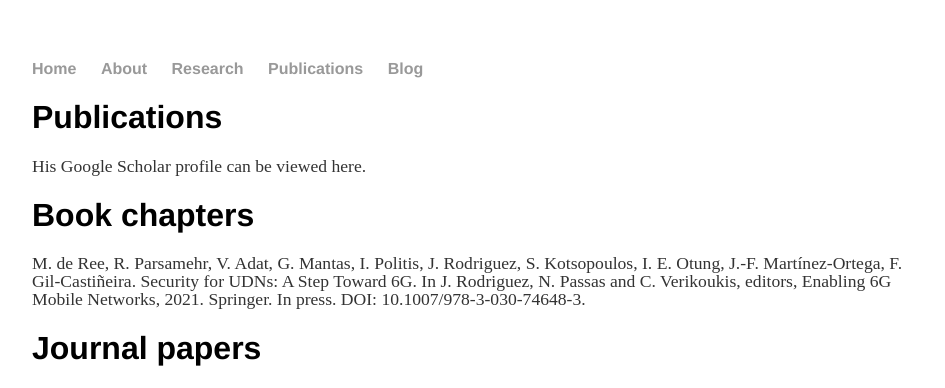
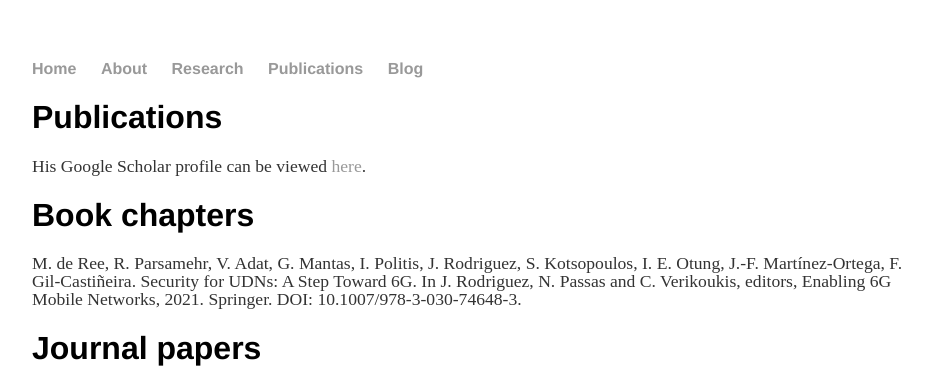
Before and after one commit to mderee/mderee-old.github.io, a Jekyll site: the page built from publications/index.html, in a window 1280 px wide. Shown: the top 388 px of the page, without its empty margins (160-1105 px from the left). Built offline with Jekyll 4.4.1, drawn with Linux system fonts in a browser that asks for light colours.

Commit message:
Update index.html
Attempt to include a hyperlink.

```diff
--- a/publications/index.html
+++ b/publications/index.html
@@ -4,11 +4,11 @@ title: Marcus de Ree, Information Security Researcher
 ---
 <div class="blurb">
 	<h1>Publications</h1>
-	<p>His Google Scholar profile can be viewed here.</p>
+	<p>His Google Scholar profile can be viewed <a href="https://scholar.google.com/citations?user=N-cZcmEAAAAJ">here</a>.</p>
 
 	<h1>Book chapters</h1>
 	<p>M. de Ree, R. Parsamehr, V. Adat, G. Mantas, I. Politis, J. Rodriguez, S. Kotsopoulos, I. E. Otung, J.-F. Martínez-Ortega, F. Gil-Castiñeira. Security for UDNs: A Step Toward 6G.
-		In J. Rodriguez, N. Passas and C. Verikoukis, editors, Enabling 6G Mobile Networks, 2021. Springer. In press. DOI: 10.1007/978-3-030-74648-3.</p>
+		In J. Rodriguez, N. Passas and C. Verikoukis, editors, Enabling 6G Mobile Networks, 2021. Springer. DOI: 10.1007/978-3-030-74648-3.</p>
 
 	<h1>Journal papers</h1>
 	<p>M. de Ree, G. Mantas, J. Rodriguez and I. E. Otung. DECENT: Decentralized and Efficient Key Management to Secure Communication in Dense and Dynamic Environments.
```
